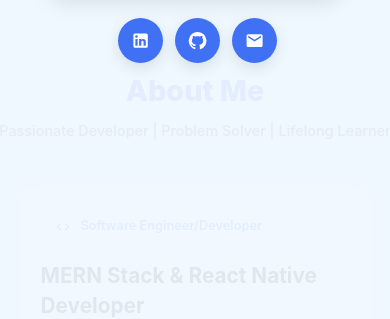
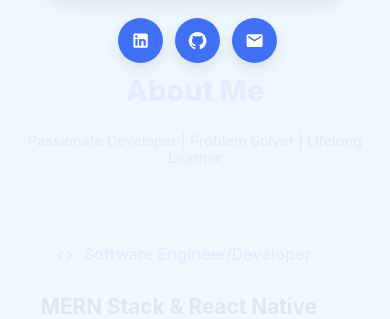
Before and after one commit to Atharv-28/portfolio, a React (Create React App) app: page / in a window 390 px wide. Shown: the part 768-1087 px from the top of the page. Built offline with nearby package versions, Linux system fonts and the light colour scheme.

Commit message:
abt me section responsive

```diff
--- a/src/components/aboutMe.js
+++ b/src/components/aboutMe.js
@@ -21,7 +21,7 @@ const AboutMe = () => {
           <div className="about-me-intro">
             <div className="role-badge">
               <CodeIcon className="badge-icon" />
-              <span>Software Engineer/Developer</span>
+              <span className="badge-txt">Software Engineer/Developer</span>
             </div>
             <h3 className="about-me-subtitle">
               MERN Stack & React Native Developer
--- a/src/styles/aboutme.css
+++ b/src/styles/aboutme.css
@@ -229,6 +229,8 @@
 
   .about-me-header {
     margin-bottom: 35px;
+    display: flex;
+    flex-direction: column;
   }
 
   .about-me-title {
@@ -237,6 +239,9 @@
 
   .about-me-tagline {
     font-size: 1rem;
+    max-width: 90%;
+    text-align: center;
+    align-self: center;
   }
 
   .about-me-main-card {
@@ -249,6 +254,9 @@
   }
 
   .badge-icon {
+    font-size: 1.2rem !important;
+  }
+  .badge-txt{
     font-size: 1rem !important;
   }
 
```
